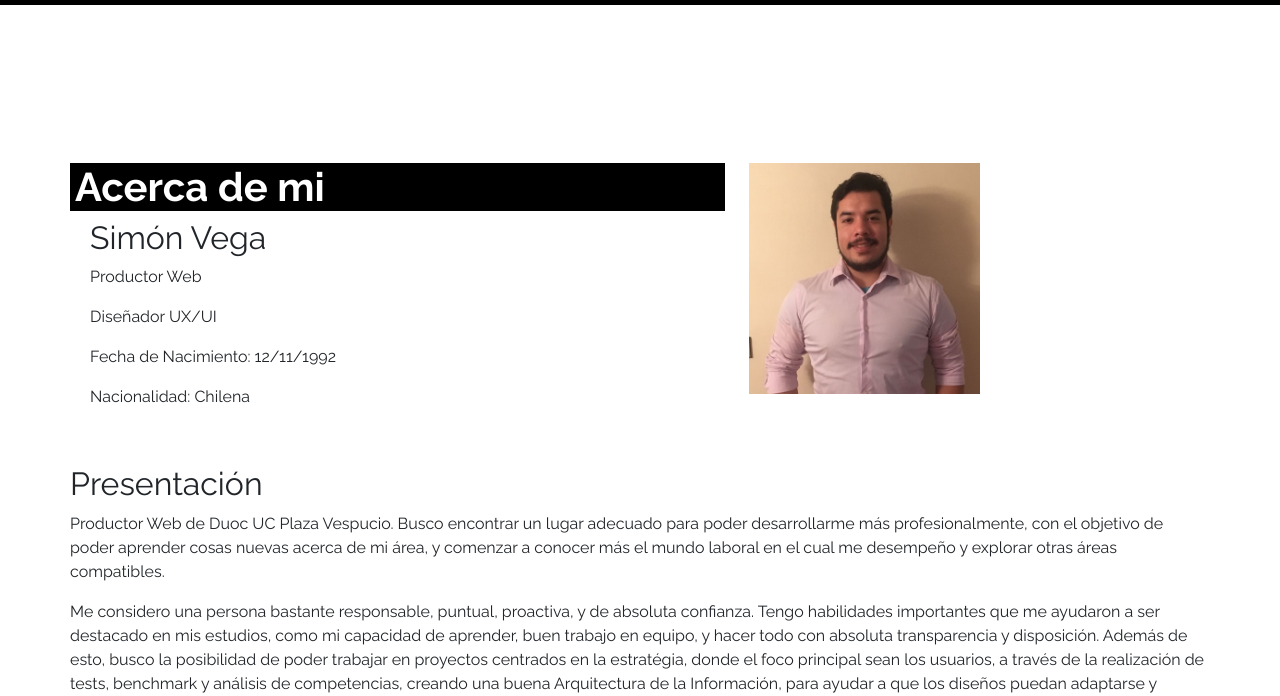
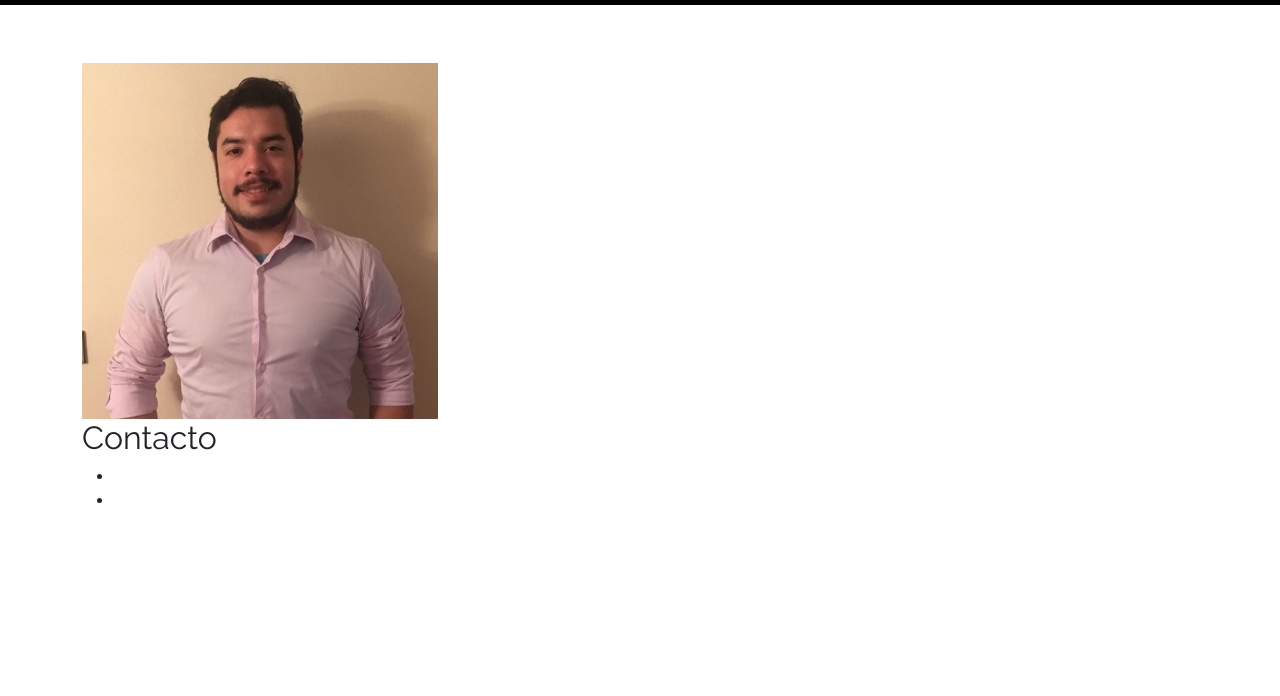
Before and after one commit to Simoncarlosv/Simoncarlosv.github.io, a plain HTML site: page index.html in a window 1280 px wide. Shown: the part 87-783 px from the top of the page. Drawn offline with nearby package versions, Linux system fonts and the light colour scheme.

Commit message:
Creando nueva estructura CV y link fontawesome

```diff
--- a/assets/css/estilos.css
+++ b/assets/css/estilos.css
@@ -29,12 +29,15 @@ button:hover{
 button a:hover{
   color: white;
 }
+.imagen-personal{
+  width: 100%;
+}
 .imagen{
   width: 50%;
   margin: auto;
 }
 .bloque-principal{
-  padding: 250px 0px 20px 0px;
+  padding: 150px 0px 20px 0px;
 }
 .bloque-secundario{
   padding: 20px 0px 20px 0px;
--- a/index.html
+++ b/index.html
@@ -39,6 +39,30 @@
             </div>
         </div>
     </nav>
+
+    <section class="bloque-principal">
+        <div class="container">
+            <div class="row">
+                <div class="info-contacto col-lg-4">
+                    <div class="row">
+                        <div class="col-12 foto">
+                            <img class="imagen-personal" src="assets/img/img-cv.jpg" alt="Simón Vega">
+                        </div>
+                        <div class="col-12">
+                            <h2 class="titulo-contacto">Contacto</h2>
+                            <ul>
+                                <li></li>
+                                <li></li>
+                            </ul>
+                        </div>
+                    </div>
+                </div>
+                <div class="info-completa col-lg-8">
+
+                </div>
+            </div>
+        </div>
+    </section>
 
     <div class="container bloque-principal">
         <div class="row">
@@ -205,5 +229,6 @@
     </div>
 
     <script src="https://cdn.jsdelivr.net/npm/bootstrap@5.2.3/dist/js/bootstrap.bundle.min.js" integrity="sha384-kenU1KFdBIe4zVF0s0G1M5b4hcpxyD9F7jL+jjXkk+Q2h455rYXK/7HAuoJl+0I4" crossorigin="anonymous"></script>
+    <script src="https://kit.fontawesome.com/4e178dd74a.js" crossorigin="anonymous"></script>
 </body>
 </html>
```
